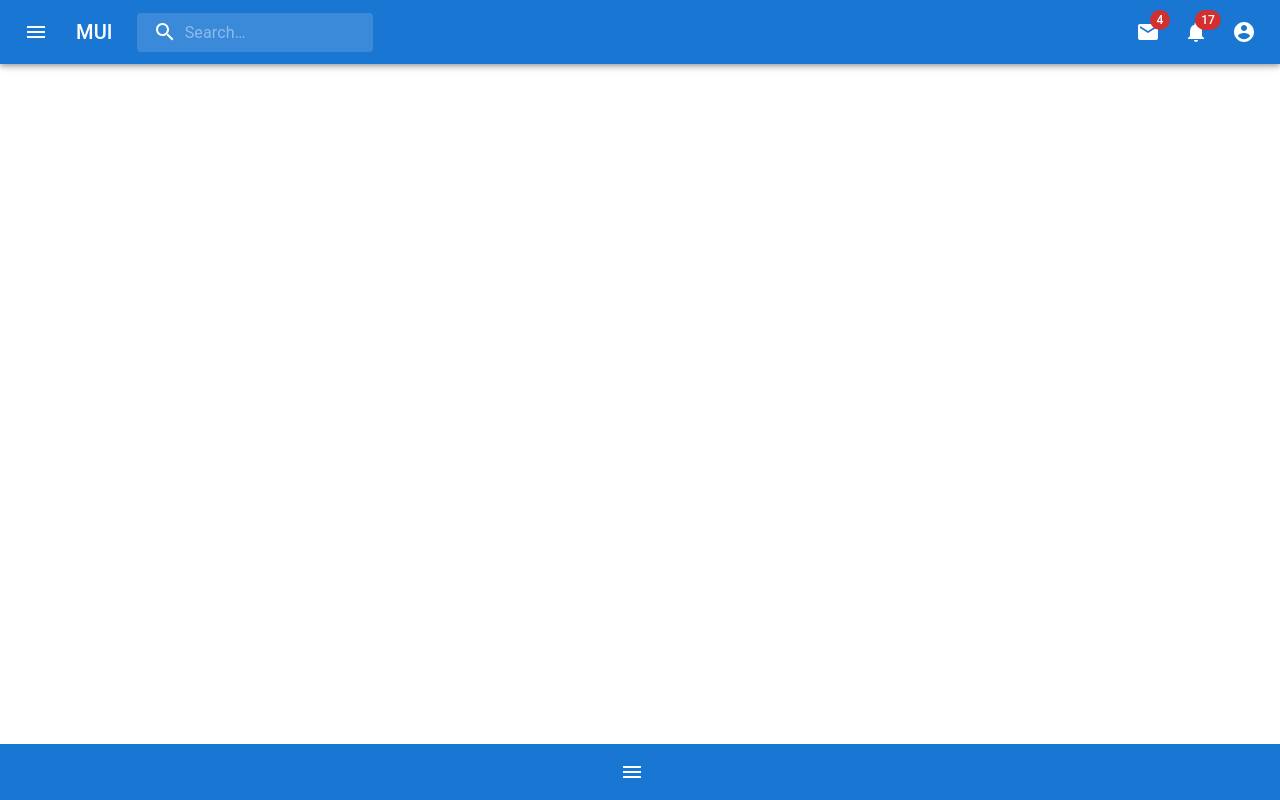
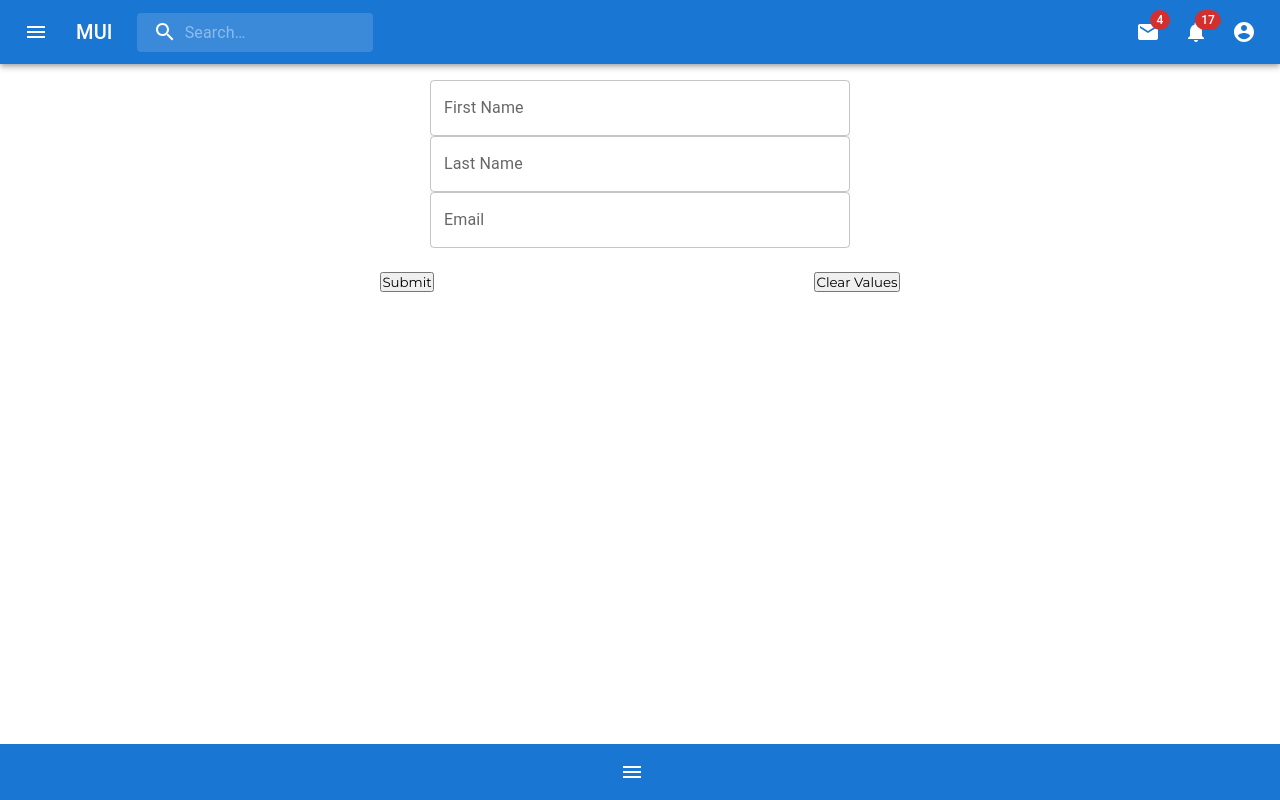
Before and after one commit to kisar18/React-Mui-UI, a React (Create React App) app: page / in a window 1280 px wide. Built offline with nearby package versions, Linux system fonts and the light colour scheme.

Commit message:
Centered form

```diff
--- /dev/null
+++ b/src/components/Form.jsx
@@ -0,0 +1,39 @@
+import React, { Component } from 'react';
+import Field from '@mui/material/TextField';
+import Box from '@mui/material/Box';
+
+class Form extends Component {
+    render() {
+        return (
+            <Box sx={{
+
+            }}>
+                <Box sx={{
+                    display: 'flex',
+                    flexDirection: 'column',
+                    mb: 3,
+                    px: 30
+                }}>
+                    <Field
+                    name="firstName"
+                    label="First Name"
+                    />
+                    <Field name="lastName" label="Last Name" />
+
+                    <Field name="email" label="Email" />
+                </Box>
+                <Box sx={{
+                    display: 'flex',
+                    justifyContent: 'space-around'
+                }}>
+                    <button type="submit">Submit</button>
+                    <button type="button">
+                    Clear Values
+                    </button>
+                </Box>
+            </Box>
+        )
+    }
+}
+
+export default Form
--- a/src/components/Page.jsx
+++ b/src/components/Page.jsx
@@ -2,13 +2,21 @@ import React, { Component } from 'react';
 import Navbar from './Navbar.jsx';
 import Footer from './Footer.jsx';
 import Box from '@mui/material/Box';
+import Form from './Form.jsx';
 
 class Page extends Component {
     render() {
         return(
-            <Box sx={{ }}>
-                <Navbar/>
-
+            <Box>
+                <Navbar sx={{ mb: 100 }}/>
+                <Box sx={{
+                    mx: 'auto',
+                    width: 900,
+                    //border: '1px solid black',
+                    mt: 2
+                }}>
+                    <Form/>
+                </Box>
                 <Footer/>
             </Box>
         )
```
